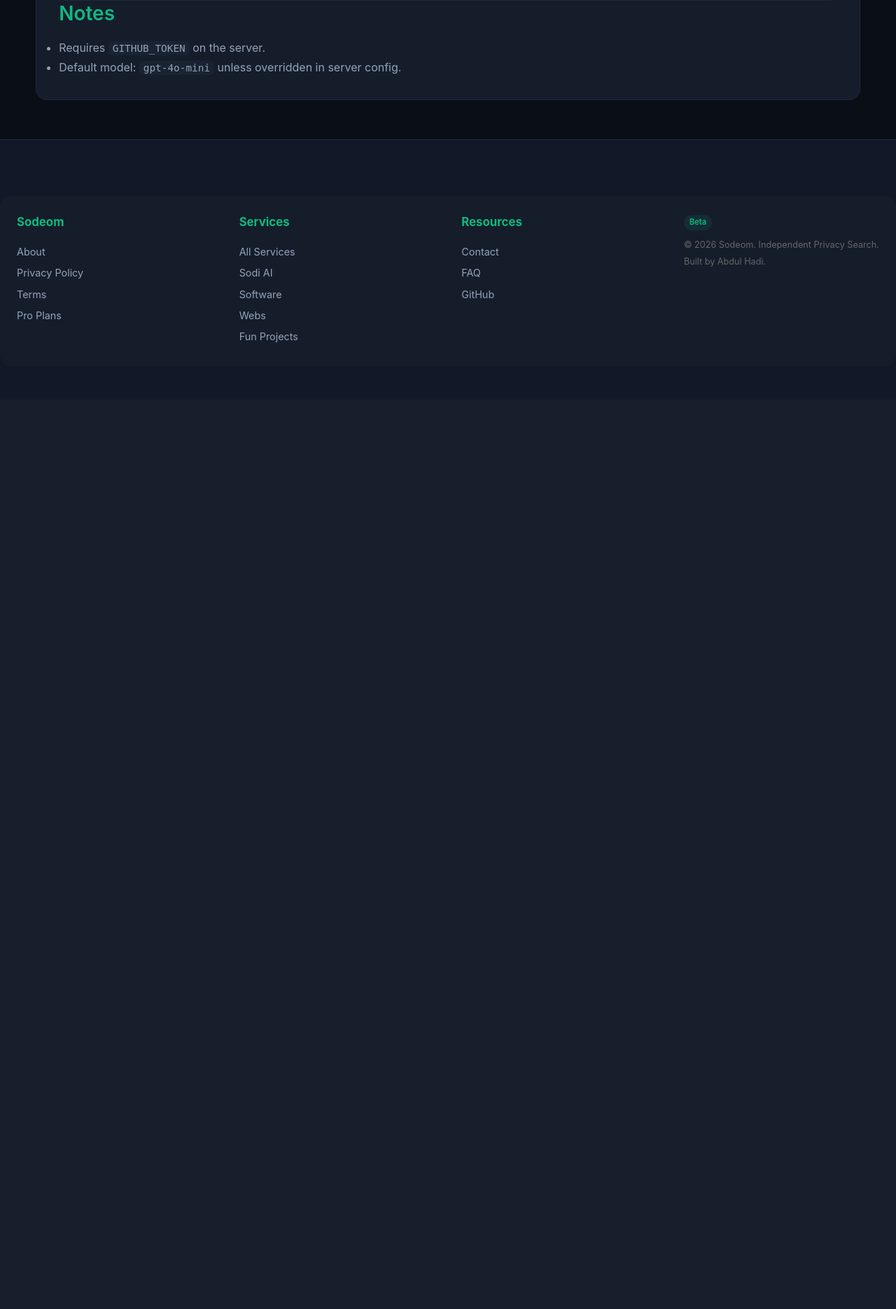
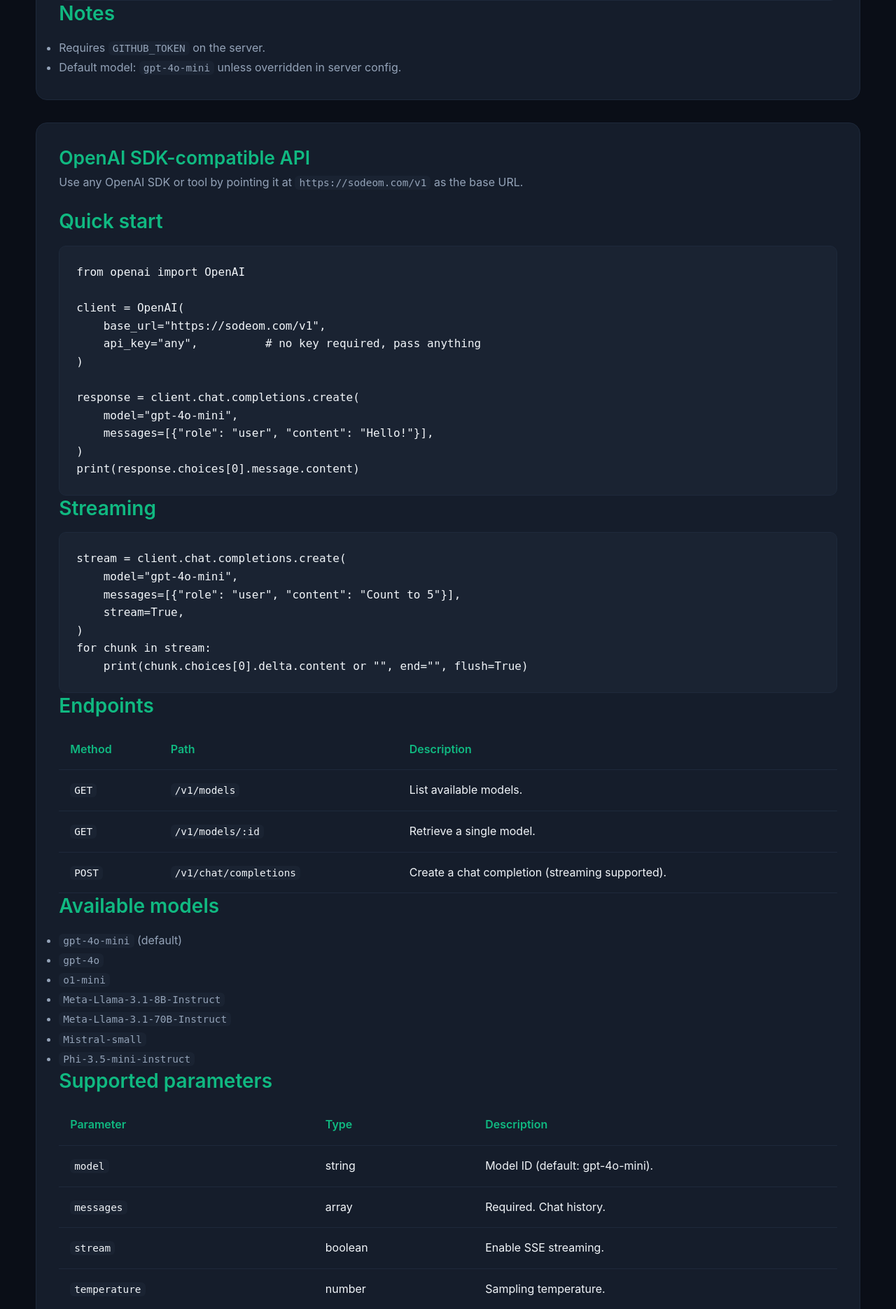
Before and after one commit to sodeom/sodeom, a Flask app: page /apis/ai in a window 1280 px wide. Shown: the part 1623-3493 px from the top of the page at 70% size. Before the commit the page ends 2112 px from the top, so only its background shows below. Run offline with Flask 3, Linux system fonts and the light colour scheme.

Commit message:
Add OpenAI SDK-compatible API (/v1/chat/completions, /v1/models)
- New endpoints: GET /v1/models, GET /v1/models/:id, POST /v1/chat/completions
- Full streaming support via SSE (stream=true)
- Supports: temperature, max_tokens, top_p, stop, seed, frequency/presence_penalty
- Reuses existing GitHub Models OpenAI client
- Updated /apis/ai docs with SDK usage examples and curl snippets

```diff
--- a/app.py
+++ b/app.py
@@ -1,6 +1,7 @@
 import atexit
 import hashlib
 import ipaddress
+import json
 import logging
 import mimetypes
 import os
@@ -9,11 +10,13 @@ import secrets
 import socket
 import subprocess
 import time
+import uuid
 from urllib.parse import quote_plus, urlparse
 
 import requests
 from flask import (
     Flask,
+    Response,
     abort,
     jsonify,
     redirect,
@@ -21,6 +24,7 @@ from flask import (
     request,
     send_file,
     send_from_directory,
+    stream_with_context,
 )
 from requests.adapters import HTTPAdapter
 
@@ -297,6 +301,33 @@ def utf8_string_to_binary(input_str: str) -> str:
 # Allowed parameters that can be passed to the AI model
 _ALLOWED_AI_PARAMS = {"model", "messages", "temperature", "max_tokens", "top_p"}
 
+# Models exposed through the OpenAI-compatible /v1/models endpoint
+_AVAILABLE_MODELS = [
+    "gpt-4o-mini",
+    "gpt-4o",
+    "o1-mini",
+    "Meta-Llama-3.1-8B-Instruct",
+    "Meta-Llama-3.1-70B-Instruct",
+    "Mistral-small",
+    "Phi-3.5-mini-instruct",
+]
+
+# Allowed fields for the OpenAI-compatible completions endpoint
+_ALLOWED_COMPLETIONS_PARAMS = {
+    "model",
+    "messages",
+    "temperature",
+    "max_tokens",
+    "top_p",
+    "frequency_penalty",
+    "presence_penalty",
+    "stop",
+    "n",
+    "seed",
+    "logprobs",
+    "response_format",
+}
+
 
 @app.route("/ai", methods=["GET", "POST"])
 def query_ai():
@@ -345,6 +376,154 @@ def query_ai():
     except Exception:
         # Don't leak internal error details to the client
         return jsonify({"error": "AI service temporarily unavailable"}), 500
+
+
+# ---------------------------------------------------------------------------
+# OpenAI SDK-compatible API  (/v1/...)
+# Point the OpenAI SDK at this server:  OpenAI(base_url="https://sodeom.com/v1", api_key="any")
+# ---------------------------------------------------------------------------
+
+
+def _openai_error(
+    message: str,
+    err_type: str = "invalid_request_error",
+    status: int = 400,
+    param: str = None,
+):
+    return jsonify(
+        {"error": {"message": message, "type": err_type, "param": param, "code": None}}
+    ), status
+
+
+@app.route("/v1/models", methods=["GET"])
+def v1_models():
+    now = int(time.time())
+    return jsonify(
+        {
+            "object": "list",
+            "data": [
+                {"id": m, "object": "model", "created": now, "owned_by": "sodeom"}
+                for m in _AVAILABLE_MODELS
+            ],
+        }
+    )
+
+
+@app.route("/v1/models/<path:model_id>", methods=["GET"])
+def v1_model(model_id):
+    if model_id not in _AVAILABLE_MODELS:
+        return _openai_error(
+            f"Model '{model_id}' not found", "invalid_request_error", 404
+        )
+    return jsonify(
+        {
+            "id": model_id,
+            "object": "model",
+            "created": int(time.time()),
+            "owned_by": "sodeom",
+        }
+    )
+
+
+@app.route("/v1/chat/completions", methods=["POST"])
+def v1_chat_completions():
+    body = request.get_json(silent=True) or {}
+
+    # Whitelist — never forward unexpected fields to the upstream client
+    safe_params = {k: v for k, v in body.items() if k in _ALLOWED_COMPLETIONS_PARAMS}
+
+    if "model" not in safe_params:
+        safe_params["model"] = DEFAULT_MODEL
+
+    messages = safe_params.get("messages")
+    if not isinstance(messages, list) or not messages:
+        return _openai_error("messages must be a non-empty array", param="messages")
+
+    for msg in messages:
+        if not isinstance(msg, dict) or "role" not in msg or "content" not in msg:
+            return _openai_error("Each message must have 'role' and 'content' fields")
+        if msg["role"] not in ("system", "user", "assistant", "tool", "function"):
+            return _openai_error(f"Invalid role: {msg['role']}")
+
+    if "max_tokens" not in safe_params:
+        safe_params["max_tokens"] = 1024
+
+    want_stream = bool(body.get("stream", False))
+    completion_id = f"chatcmpl-{uuid.uuid4().hex}"
+    created = int(time.time())
+    model = safe_params["model"]
+
+    if want_stream:
+
+        def _generate():
+            safe_params["stream"] = True
+            try:
+                for chunk in client.chat.completions.create(**safe_params):
+                    delta = {}
+                    finish_reason = None
+                    if chunk.choices:
+                        c = chunk.choices[0]
+                        if c.delta.role:
+                            delta["role"] = c.delta.role
+                        if c.delta.content:
+                            delta["content"] = c.delta.content
+                        finish_reason = c.finish_reason
+                    payload = {
+                        "id": completion_id,
+                        "object": "chat.completion.chunk",
+                        "created": created,
+                        "model": model,
+                        "choices": [
+                            {"index": 0, "delta": delta, "finish_reason": finish_reason}
+                        ],
+                    }
+                    yield f"data: {json.dumps(payload)}\n\n"
+                yield "data: [DONE]\n\n"
+            except Exception:
+                err = {
+                    "error": {
+                        "message": "AI service temporarily unavailable",
+                        "type": "server_error",
+                    }
+                }
+                yield f"data: {json.dumps(err)}\n\n"
+
+        return Response(
+            stream_with_context(_generate()),
+            mimetype="text/event-stream",
+            headers={"Cache-Control": "no-cache", "X-Accel-Buffering": "no"},
+        )
+
+    # Non-streaming response
+    try:
+        resp = client.chat.completions.create(**safe_params)
+        choice = resp.choices[0]
+        usage = resp.usage
+        return jsonify(
+            {
+                "id": completion_id,
+                "object": "chat.completion",
+                "created": created,
+                "model": model,
+                "choices": [
+                    {
+                        "index": 0,
+                        "message": {
+                            "role": "assistant",
+                            "content": choice.message.content,
+                        },
+                        "finish_reason": choice.finish_reason or "stop",
+                    }
+                ],
+                "usage": {
+                    "prompt_tokens": usage.prompt_tokens if usage else 0,
+                    "completion_tokens": usage.completion_tokens if usage else 0,
+                    "total_tokens": usage.total_tokens if usage else 0,
+                },
+            }
+        )
+    except Exception:
+        return _openai_error("AI service temporarily unavailable", "server_error", 500)
 
 
 def binary_to_utf8_string(binary_str: str) -> str:
--- a/templates/apis_ai.html
+++ b/templates/apis_ai.html
@@ -125,4 +125,181 @@ curl -X POST "https://sodeom.com/ai" \
     </ul>
   </section>
 </div>
+
+<div class="content-card" style="margin-top: var(--space-xl)">
+  <h1 class="page-title">OpenAI SDK-compatible API</h1>
+  <p class="page-subtitle">
+    Use any OpenAI SDK or tool by pointing it at
+    <code>https://sodeom.com/v1</code> as the base URL.
+  </p>
+
+  <section>
+    <h2>Quick start</h2>
+    <pre>
+from openai import OpenAI
+
+client = OpenAI(
+    base_url="https://sodeom.com/v1",
+    api_key="any",          # no key required, pass anything
+)
+
+response = client.chat.completions.create(
+    model="gpt-4o-mini",
+    messages=[{"role": "user", "content": "Hello!"}],
+)
+print(response.choices[0].message.content)</pre
+    >
+  </section>
+
+  <section>
+    <h2>Streaming</h2>
+    <pre>
+stream = client.chat.completions.create(
+    model="gpt-4o-mini",
+    messages=[{"role": "user", "content": "Count to 5"}],
+    stream=True,
+)
+for chunk in stream:
+    print(chunk.choices[0].delta.content or "", end="", flush=True)</pre
+    >
+  </section>
+
+  <section>
+    <h2>Endpoints</h2>
+    <table class="table">
+      <thead>
+        <tr>
+          <th>Method</th>
+          <th>Path</th>
+          <th>Description</th>
+        </tr>
+      </thead>
+      <tbody>
+        <tr>
+          <td><code>GET</code></td>
+          <td><code>/v1/models</code></td>
+          <td>List available models.</td>
+        </tr>
+        <tr>
+          <td><code>GET</code></td>
+          <td><code>/v1/models/:id</code></td>
+          <td>Retrieve a single model.</td>
+        </tr>
+        <tr>
+          <td><code>POST</code></td>
+          <td><code>/v1/chat/completions</code></td>
+          <td>Create a chat completion (streaming supported).</td>
+        </tr>
+      </tbody>
+    </table>
+  </section>
+
+  <section>
+    <h2>Available models</h2>
+    <ul>
+      <li><code>gpt-4o-mini</code> (default)</li>
+      <li><code>gpt-4o</code></li>
+      <li><code>o1-mini</code></li>
+      <li><code>Meta-Llama-3.1-8B-Instruct</code></li>
+      <li><code>Meta-Llama-3.1-70B-Instruct</code></li>
+      <li><code>Mistral-small</code></li>
+      <li><code>Phi-3.5-mini-instruct</code></li>
+    </ul>
+  </section>
+
+  <section>
+    <h2>Supported parameters</h2>
+    <table class="table">
+      <thead>
+        <tr>
+          <th>Parameter</th>
+          <th>Type</th>
+          <th>Description</th>
+        </tr>
+      </thead>
+      <tbody>
+        <tr>
+          <td><code>model</code></td>
+          <td>string</td>
+          <td>Model ID (default: gpt-4o-mini).</td>
+        </tr>
+        <tr>
+          <td><code>messages</code></td>
+          <td>array</td>
+          <td>Required. Chat history.</td>
+        </tr>
+        <tr>
+          <td><code>stream</code></td>
+          <td>boolean</td>
+          <td>Enable SSE streaming.</td>
+        </tr>
+        <tr>
+          <td><code>temperature</code></td>
+          <td>number</td>
+          <td>Sampling temperature.</td>
+        </tr>
+        <tr>
+          <td><code>max_tokens</code></td>
+          <td>integer</td>
+          <td>Max tokens (default: 1024).</td>
+        </tr>
+        <tr>
+          <td><code>top_p</code></td>
+          <td>number</td>
+          <td>Nucleus sampling.</td>
+        </tr>
+        <tr>
+          <td><code>stop</code></td>
+          <td>string/array</td>
+          <td>Stop sequences.</td>
+        </tr>
+        <tr>
+          <td><code>frequency_penalty</code></td>
+          <td>number</td>
+          <td>Frequency penalty.</td>
+        </tr>
+        <tr>
+          <td><code>presence_penalty</code></td>
+          <td>number</td>
+          <td>Presence penalty.</td>
+        </tr>
+        <tr>
+          <td><code>seed</code></td>
+          <td>integer</td>
+          <td>Deterministic seed.</td>
+        </tr>
+        <tr>
+          <td><code>n</code></td>
+          <td>integer</td>
+          <td>Number of completions.</td>
+        </tr>
+      </tbody>
+    </table>
+  </section>
+
+  <section>
+    <h2>curl examples</h2>
+    <pre>
+# List models
+curl https://sodeom.com/v1/models
+
+# Chat completion
+curl https://sodeom.com/v1/chat/completions \
+  -H "Content-Type: application/json" \
+  -d '{
+    "model": "gpt-4o-mini",
+    "messages": [{"role": "user", "content": "Hello!"}]
+  }'
+
+# Streaming
+curl https://sodeom.com/v1/chat/completions \
+  -H "Content-Type: application/json" \
+  -d '{
+    "model": "gpt-4o-mini",
+    "messages": [{"role": "user", "content": "Count to 5"}],
+    "stream": true
+  }'</pre
+    >
+  </section>
+</div>
 {% endblock %}
```
